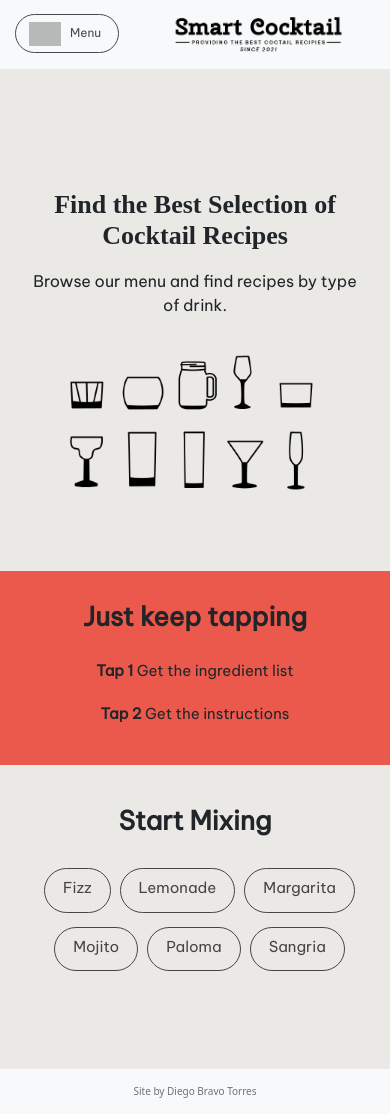
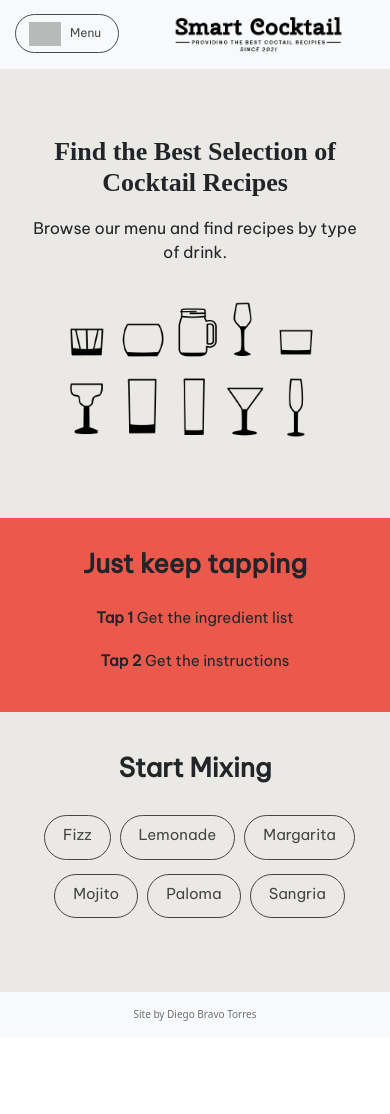
Before and after one commit to DiegoBravoTorres/react-css-modules, a React (Create React App) app: page / in a window 390 px wide. After the commit the page ends 1037 px from the top, so only its background shows below. Built offline with nearby package versions, Linux system fonts and the light colour scheme; grey boxes are pictures that could not be loaded; a web font is replaced by a local one.

Commit message:
paddings quick fix

```diff
--- a/src/components/home/home.module.css
+++ b/src/components/home/home.module.css
@@ -86,6 +86,10 @@
     text-align: center;
     padding-bottom: 10px;
   }
+
+  .main h2 {
+    padding-top: 17px;
+  }
   .main p {
     text-align: center;
   }
--- a/src/components/nav/nav.module.css
+++ b/src/components/nav/nav.module.css
@@ -152,7 +152,7 @@
 
   .footer {
     font-size: 10px;
-    margin-top: 25%;
+    margin-top: 19%;
   }
 }
 
```
